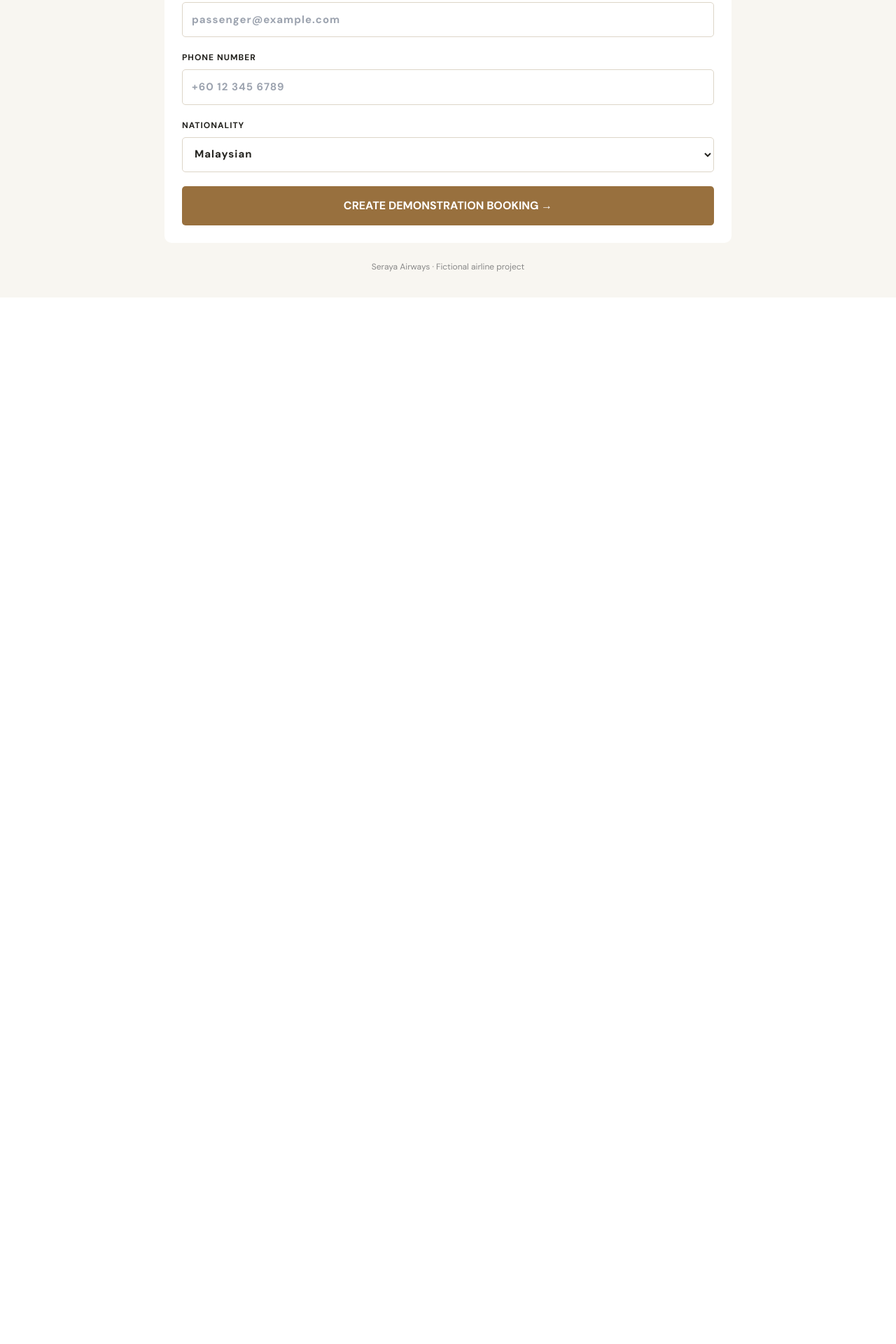
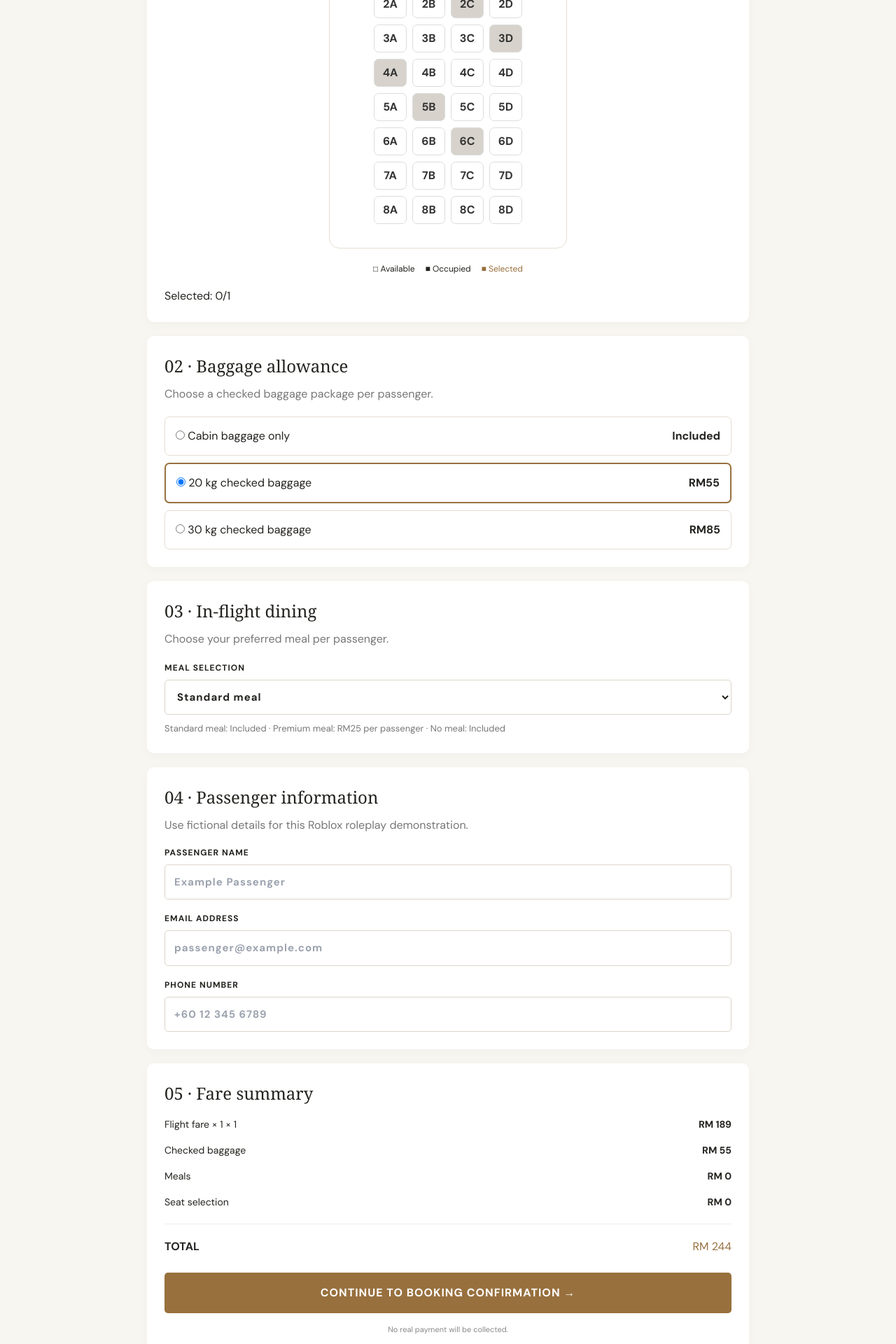
Before and after one commit to ItsTheImxn/seraya-airways, a Next.js app: page /booking in a window 1280 px wide. Shown: the part 840-2760 px from the top of the page at 70% size. Before the commit the page ends 1265 px from the top, so only its background shows below. Built offline with nearby package versions, Linux system fonts and the light colour scheme; a web font is replaced by a local one.

Commit message:
Update page.tsx

```diff
--- a/src/app/booking/page.tsx
+++ b/src/app/booking/page.tsx
@@ -1,8 +1,22 @@
 
 "use client";
 
-import { Suspense, useState } from "react";
+import { useState, type FormEvent } from "react";
+import { Suspense } from "react";
 import { useSearchParams } from "next/navigation";
+
+const seats = [
+  "1A", "1B", "1C", "1D",
+  "2A", "2B", "2C", "2D",
+  "3A", "3B", "3C", "3D",
+  "4A", "4B", "4C", "4D",
+  "5A", "5B", "5C", "5D",
+  "6A", "6B", "6C", "6D",
+  "7A", "7B", "7C", "7D",
+  "8A", "8B", "8C", "8D",
+];
+
+const occupiedSeats = ["1B", "2C", "3D", "4A", "5B", "6C"];
 
 function BookingContent() {
   const params = useSearchParams();
@@ -20,14 +34,64 @@ function BookingContent() {
   const arrival = params.get("arrival") || "09:40";
   const fare = Number(params.get("fare")) || 189;
 
+  const passengerCount = passengers.includes("2 Adults, 1 Child")
+    ? 3
+    : Number(passengers.match(/\d+/)?.[0] || 1);
+
+  const [selectedSeats, setSelectedSeats] = useState<string[]>([]);
+  const [baggage, setBaggage] = useState("20");
+  const [meal, setMeal] = useState("Standard meal");
   const [name, setName] = useState("");
   const [email, setEmail] = useState("");
   const [phone, setPhone] = useState("");
-  const [nationality, setNationality] = useState("Malaysian");
+  const [error, setError] = useState("");
   const [reference, setReference] = useState("");
 
-  function createBooking(e: React.FormEvent<HTMLFormElement>) {
+  const baggagePrice =
+    baggage === "20" ? 55 :
+    baggage === "30" ? 85 : 0;
+
+  const mealPrice = meal === "Premium meal" ? 25 : 0;
+
+  const seatPrice = selectedSeats.filter(
+    seat => Number(seat[0]) <= 2
+  ).length * 45;
+
+  const journeyMultiplier = trip === "Return" ? 2 : 1;
+
+  const baseTotal = fare * passengerCount * journeyMultiplier;
+
+  const extrasTotal =
+    (baggagePrice + mealPrice) * passengerCount + seatPrice;
+
+  const total = baseTotal + extrasTotal;
+
+  function toggleSeat(seat: string) {
+    if (occupiedSeats.includes(seat)) return;
+
+    setError("");
+
+    setSelectedSeats(current => {
+      if (current.includes(seat)) {
+        return current.filter(item => item !== seat);
+      }
+
+      if (current.length >= passengerCount) {
+        setError(`You can only select ${passengerCount} seats.`);
+        return current;
+      }
+
+      return [...current, seat];
+    });
+  }
+
+  function createBooking(e: FormEvent<HTMLFormElement>) {
     e.preventDefault();
+
+    if (selectedSeats.length !== passengerCount) {
+      setError(`Please select ${passengerCount} seats.`);
+      return;
+    }
 
     const pnr = Math.random()
       .toString(36)
@@ -35,14 +99,34 @@ function BookingContent() {
       .toUpperCase();
 
     setReference(pnr);
+    setError("");
   }
+
+  const labelStyle = {
+    display: "block",
+    marginTop: "18px",
+    fontSize: "12px",
+    fontWeight: "bold" as const,
+    letterSpacing: "1px",
+  };
+
+  const inputStyle = {
+    display: "block",
+    width: "100%",
+    padding: "13px",
+    marginTop: "8px",
+    border: "1px solid #ddd5c8",
+    borderRadius: "5px",
+    background: "white",
+    fontSize: "15px",
+  };
 
   if (reference) {
     return (
       <main style={{
         minHeight: "100vh",
         background: "#f8f6f1",
-        padding: "50px 20px",
+        padding: "45px 20px",
       }}>
         <div style={{
           maxWidth: "650px",
@@ -52,20 +136,23 @@ function BookingContent() {
           borderRadius: "12px",
           textAlign: "center",
         }}>
-          <div style={{ fontSize: "45px" }}>✓</div>
+          <div style={{ fontSize: "45px", color: "#65866b" }}>
+            ✓
+          </div>
 
-          <p style={{ color: "#94703f" }}>
+          <p style={{ color: "#98703e", letterSpacing: "3px" }}>
             SERAYA AIRWAYS
           </p>
 
           <h1 style={{
             fontFamily: "Georgia, serif",
             fontWeight: 400,
+            fontSize: "34px",
           }}>
             Booking created
           </h1>
 
-          <p>Your demonstration booking has been created.</p>
+          <p>Your demonstration booking is ready.</p>
 
           <div style={{
             background: "#f3eee5",
@@ -83,18 +170,36 @@ function BookingContent() {
             </h1>
           </div>
 
-          <p><strong>{name}</strong></p>
-          <p>{from} → {to}</p>
-          <p>{flight} · {cabin}</p>
-          <p>{depart}</p>
+          <div style={{ textAlign: "left", lineHeight: 2 }}>
+            <p><strong>Passenger:</strong> {name}</p>
+            <p><strong>Email:</strong> {email}</p>
+            <p><strong>Flight:</strong> {flight}</p>
+            <p><strong>Route:</strong> {from} → {to}</p>
+            <p><strong>Departure:</strong> {depart}</p>
+            {trip === "Return" && (
+              <p><strong>Return:</strong> {returnDate}</p>
+            )}
+            <p><strong>Aircraft:</strong> {aircraft}</p>
+            <p><strong>Cabin:</strong> {cabin}</p>
+            <p><strong>Seats:</strong> {selectedSeats.join(", ")}</p>
+            <p><strong>Baggage:</strong> {baggage} kg per passenger</p>
+            <p><strong>Meal:</strong> {meal}</p>
+          </div>
 
-          <h2 style={{ marginTop: "20px" }}>
-            RM {fare.toLocaleString("en-MY")}
-          </h2>
+          <hr style={{ margin: "20px 0", borderColor: "#eee" }} />
 
-          <p style={{ color: "#888", fontSize: "12px" }}>
-            Demonstration only. This is not a real ticket or confirmed
-            airline reservation.
+          <p>DEMONSTRATION BOOKING TOTAL</p>
+          <h1 style={{ color: "#98703e" }}>
+            RM {total.toLocaleString("en-MY")}
+          </h1>
+
+          <p style={{
+            color: "#888",
+            fontSize: "12px",
+            marginTop: "20px",
+          }}>
+            This is a fictional booking confirmation.
+            No real reservation or payment has been made.
           </p>
 
           <a href="/" style={{
@@ -136,7 +241,7 @@ function BookingContent() {
         padding: "45px 7%",
       }}>
         <div className="eyebrow" style={{ color: "#d6ad70" }}>
-          COMPLETE YOUR JOURNEY
+          YOUR JOURNEY
         </div>
 
         <h1 style={{
@@ -144,33 +249,26 @@ function BookingContent() {
           fontWeight: 400,
           fontSize: "40px",
         }}>
-          Passenger details
+          Complete your booking
         </h1>
 
         <p>{from} → {to} · {flight}</p>
       </section>
 
       <div style={{
-        maxWidth: "850px",
+        maxWidth: "900px",
         margin: "auto",
         padding: "35px 20px",
       }}>
-        <section style={{
-          background: "white",
-          borderRadius: "10px",
-          padding: "25px",
-          marginBottom: "20px",
-        }}>
-          <h2 style={{ fontFamily: "Georgia, serif" }}>
-            Your flight
-          </h2>
+        <section style={cardStyle}>
+          <h2 style={headingStyle}>Your flight</h2>
 
           <div style={{
             display: "flex",
             justifyContent: "space-between",
-            marginTop: "20px",
             flexWrap: "wrap",
             gap: "15px",
+            marginTop: "20px",
           }}>
             <div>
               <h2>{departure}</h2>
@@ -194,28 +292,174 @@ function BookingContent() {
           {trip === "Return" && <p>Return: {returnDate}</p>}
           <p>Passengers: {passengers}</p>
           <p>Cabin: {cabin}</p>
-          <p style={{ marginTop: "12px" }}>
-            <strong>Sample fare: RM {fare.toLocaleString("en-MY")}</strong>
+        </section>
+
+        <section style={cardStyle}>
+          <h2 style={headingStyle}>01 · Select your seats</h2>
+
+          <p style={{ color: "#777", margin: "10px 0 20px" }}>
+            Select {passengerCount} seat(s). Rows 1–2 have an
+            additional RM45 seat charge each.
+          </p>
+
+          <div style={{
+            maxWidth: "340px",
+            margin: "auto",
+            border: "1px solid #e5ded2",
+            borderRadius: "100px 100px 15px 15px",
+            padding: "25px 15px",
+          }}>
+            <p style={{
+              textAlign: "center",
+              color: "#98703e",
+              marginBottom: "25px",
+              letterSpacing: "2px",
+              fontSize: "12px",
+            }}>
+              FRONT OF AIRCRAFT
+            </p>
+
+            {Array.from({ length: 8 }, (_, index) => {
+              const row = index + 1;
+
+              return (
+                <div key={row} style={{
+                  display: "flex",
+                  justifyContent: "center",
+                  alignItems: "center",
+                  gap: "8px",
+                  marginBottom: "9px",
+                }}>
+                  {["A", "B", "C", "D"].map(letter => {
+                    const seat = `${row}${letter}`;
+                    const occupied = occupiedSeats.includes(seat);
+                    const selected = selectedSeats.includes(seat);
+
+                    return (
+                      <button
+                        key={seat}
+                        type="button"
+                        onClick={() => toggleSeat(seat)}
+                        disabled={occupied}
+                        style={{
+                          width: "47px",
+                          height: "40px",
+                          borderRadius: "7px",
+                          border: "1px solid #ddd",
+                          background: occupied
+                            ? "#d7d3cc"
+                            : selected
+                            ? "#98703e"
+                            : "white",
+                          color: selected ? "white" : "#333",
+                          cursor: occupied ? "not-allowed" : "pointer",
+                          fontWeight: "bold",
+                        }}
+                      >
+                        {seat}
+                      </button>
+                    );
+                  })}
+                </div>
+              );
+            })}
+          </div>
+
+          <div style={{
+            display: "flex",
+            justifyContent: "center",
+            gap: "15px",
+            flexWrap: "wrap",
+            marginTop: "20px",
+            fontSize: "12px",
+          }}>
+            <span>□ Available</span>
+            <span>■ Occupied</span>
+            <span style={{ color: "#98703e" }}>■ Selected</span>
+          </div>
+
+          <p style={{ marginTop: "18px" }}>
+            Selected: {selectedSeats.length}/{passengerCount}
+            {selectedSeats.length > 0 && ` · ${selectedSeats.join(", ")}`}
+          </p>
+        </section>
+
+        <section style={cardStyle}>
+          <h2 style={headingStyle}>02 · Baggage allowance</h2>
+
+          <p style={{ color: "#777", margin: "10px 0 20px" }}>
+            Choose a checked baggage package per passenger.
+          </p>
+
+          {[
+            { value: "0", title: "Cabin baggage only", price: "Included" },
+            { value: "20", title: "20 kg checked baggage", price: "RM55" },
+            { value: "30", title: "30 kg checked baggage", price: "RM85" },
+          ].map(option => (
+            <label key={option.value} style={{
+              display: "flex",
+              justifyContent: "space-between",
+              alignItems: "center",
+              padding: "15px",
+              border: baggage === option.value
+                ? "2px solid #98703e"
+                : "1px solid #e5ded2",
+              borderRadius: "7px",
+              marginTop: "10px",
+              cursor: "pointer",
+              gap: "10px",
+            }}>
+              <span>
+                <input
+                  type="radio"
+                  name="baggage"
+                  value={option.value}
+                  checked={baggage === option.value}
+                  onChange={e => setBaggage(e.target.value)}
+                />{" "}
+                {option.title}
+              </span>
+              <strong>{option.price}</strong>
+            </label>
+          ))}
+        </section>
+
+        <section style={cardStyle}>
+          <h2 style={headingStyle}>03 · In-flight dining</h2>
+
+          <p style={{ color: "#777", margin: "10px 0 20px" }}>
+            Choose your preferred meal per passenger.
+          </p>
+
+          <label style={labelStyle}>
+            MEAL SELECTION
+            <select
+              value={meal}
+              onChange={e => setMeal(e.target.value)}
+              style={inputStyle}
+            >
+              <option>Standard meal</option>
+              <option>Premium meal</option>
+              <option>No meal</option>
+            </select>
+          </label>
+
+          <p style={{ color: "#777", fontSize: "13px", marginTop: "10px" }}>
+            Standard meal: Included · Premium meal: RM25 per passenger
+            · No meal: Included
           </p>
         </section>
 
         <form onSubmit={createBooking}>
-          <section style={{
-            background: "white",
-            borderRadius: "10px",
-            padding: "25px",
-          }}>
-            <h2 style={{ fontFamily: "Georgia, serif" }}>
-              Passenger information
-            </h2>
+          <section style={cardStyle}>
+            <h2 style={headingStyle}>04 · Passenger information</h2>
 
-            <p style={{ color: "#777", margin: "10px 0 20px" }}>
-              Enter demonstration details to create your booking.
-              Do not use real personal information.
+            <p style={{ color: "#777", marginTop: "10px" }}>
+              Use fictional details for this Roblox roleplay demonstration.
             </p>
 
             <label style={labelStyle}>
-              FULL NAME
+              PASSENGER NAME
               <input
                 required
                 value={name}
@@ -248,59 +492,113 @@ function BookingContent() {
                 style={inputStyle}
               />
             </label>
+          </section>
 
-            <label style={labelStyle}>
-              NATIONALITY
-              <select
-                value={nationality}
-                onChange={e => setNationality(e.target.value)}
-                style={inputStyle}
-              >
-                <option>Malaysian</option>
-                <option>Singaporean</option>
-                <option>Indonesian</option>
-                <option>Other</option>
-              </select>
-            </label>
+          <section style={cardStyle}>
+            <h2 style={headingStyle}>05 · Fare summary</h2>
+
+            <div style={summaryRow}>
+              <span>Flight fare × {passengerCount} × {journeyMultiplier}</span>
+              <strong>RM {baseTotal.toLocaleString("en-MY")}</strong>
+            </div>
+
+            <div style={summaryRow}>
+              <span>Checked baggage</span>
+              <strong>RM {(baggagePrice * passengerCount).toLocaleString("en-MY")}</strong>
+            </div>
+
+            <div style={summaryRow}>
+              <span>Meals</span>
+              <strong>RM {(mealPrice * passengerCount).toLocaleString("en-MY")}</strong>
+            </div>
+
+            <div style={summaryRow}>
+              <span>Seat selection</span>
+              <strong>RM {seatPrice.toLocaleString("en-MY")}</strong>
+            </div>
+
+            <hr style={{ margin: "20px 0", borderColor: "#eee" }} />
+
+            <div style={{
+              display: "flex",
+              justifyContent: "space-between",
+              alignItems: "center",
+            }}>
+              <strong>TOTAL</strong>
+              <h2 style={{ color: "#98703e" }}>
+                RM {total.toLocaleString("en-MY")}
+              </h2>
+            </div>
+
+            {error && (
+              <p style={{ color: "#b33", marginTop: "15px" }}>
+                {error}
+              </p>
+            )}
 
             <button type="submit" style={{
               width: "100%",
-              padding: "16px",
+              padding: "17px",
               background: "#98703e",
               color: "white",
               border: "none",
               borderRadius: "5px",
-              marginTop: "20px",
+              marginTop: "25px",
               cursor: "pointer",
               fontWeight: "bold",
+              letterSpacing: "1px",
             }}>
-              CREATE DEMONSTRATION BOOKING →
+              CONTINUE TO BOOKING CONFIRMATION →
             </button>
+
+            <p style={{
+              textAlign: "center",
+              color: "#888",
+              fontSize: "11px",
+              marginTop: "15px",
+            }}>
+              No real payment will be collected.
+            </p>
           </section>
         </form>
+      </div>
 
-        <p style={{
-          textAlign: "center",
-          color: "#888",
-          fontSize: "12px",
-          marginTop: "25px",
-        }}>
-          Seraya Airways · Fictional airline project
-        </p>
-      </div>
+      <footer>
+        <a href="/" className="brand">
+          SERAYA
+          <small>AIRWAYS</small>
+        </a>
+        <div className="footer-bottom">
+          © 2026 Seraya Airways · Fictional airline project
+        </div>
+      </footer>
     </main>
   );
 }
 
-const labelStyle: React.CSSProperties = {
+const cardStyle = {
+  background: "white",
+  borderRadius: "10px",
+  padding: "25px",
+  marginBottom: "20px",
+  boxShadow: "0 3px 15px #00000008",
+};
+
+const headingStyle = {
+  fontFamily: "Georgia, serif",
+  fontWeight: 400 as const,
+  fontSize: "24px",
+};
+
+const labelStyle = {
   display: "block",
   marginTop: "20px",
   fontSize: "12px",
-  fontWeight: "bold",
+  fontWeight: "bold" as const,
   letterSpacing: "1px",
 };
 
-const inputStyle: React.CSSProperties = {
+const inputStyle = {
   display: "block",
   width: "100%",
   padding: "13px",
@@ -311,6 +609,14 @@ const inputStyle: React.CSSProperties = {
   fontSize: "15px",
 };
 
+const summaryRow = {
+  display: "flex",
+  justifyContent: "space-between",
+  gap: "12px",
+  marginTop: "16px",
+  fontSize: "14px",
+};
+
 export default function BookingPage() {
   return (
     <Suspense fallback={<p style={{ padding: 30 }}>Loading booking...</p>}>
```
